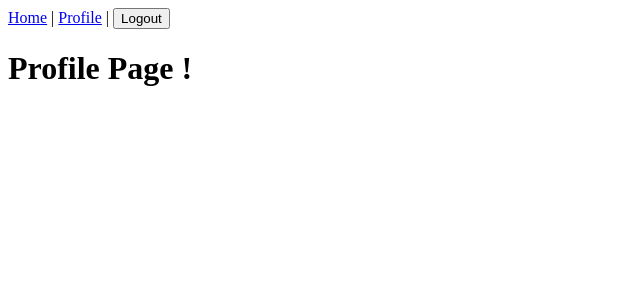
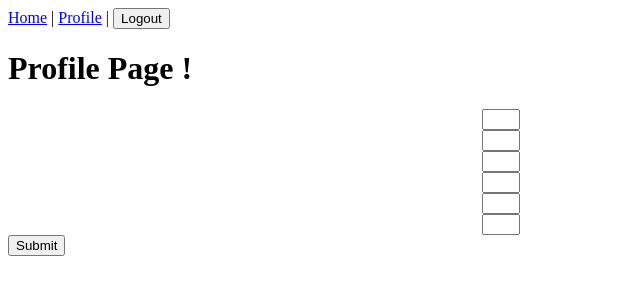
Before and after one commit to arkbootcamp/week11-web9-intermediateNext, a Next.js app: page /profile in a window 1280 px wide. Shown: the top 300 px of the page, without its empty margins (0-640 px from the left). Built offline with nearby package versions, Linux system fonts and the light colour scheme.

Commit message:
handle input pin

```diff
--- a/pages/profile/index.js
+++ b/pages/profile/index.js
@@ -1,11 +1,98 @@
+import { useState } from "react";
 import Layout from "../../components/Layout";
 import Navbar from "../../components/module/Navbar";
 
+const inputStyle = {
+  width: "30px",
+};
+
+const inputContainer = {
+  width: "25%",
+  margin: "auto",
+};
+
 export default function Profile() {
+  const [pin, setPin] = useState({});
+
+  const changeText = (event) => {
+    if (event.target.value) {
+      const nextSibling = document.querySelector(
+        `input[name='${parseInt(event.target.name, 10) + 1}']`
+      );
+
+      if (nextSibling !== null) {
+        nextSibling.focus();
+      }
+    }
+
+    setPin({ ...pin, [`pin${event.target.name}`]: event.target.value });
+  };
+
+  const handleSubmit = () => {
+    const allPin =
+      pin.pin1 + pin.pin2 + pin.pin3 + pin.pin4 + pin.pin5 + pin.pin6;
+    console.log(allPin);
+  };
+
   return (
     <Layout title="Profile">
       <Navbar />
       <h1>Profile Page !</h1>
+      <div className="container">
+        <div style={inputContainer}>
+          <div className="row">
+            <div className="col-2">
+              <input
+                style={inputStyle}
+                maxLength="1"
+                onChange={(event) => changeText(event)}
+                name="1"
+              />
+            </div>
+            <div className="col-2">
+              <input
+                style={inputStyle}
+                maxLength="1"
+                onChange={(event) => changeText(event)}
+                name="2"
+              />
+            </div>
+            <div className="col-2">
+              <input
+                style={inputStyle}
+                maxLength="1"
+                onChange={(event) => changeText(event)}
+                name="3"
+              />
+            </div>
+            <div className="col-2">
+              <input
+                style={inputStyle}
+                maxLength="1"
+                onChange={(event) => changeText(event)}
+                name="4"
+              />
+            </div>
+            <div className="col-2">
+              <input
+                style={inputStyle}
+                maxLength="1"
+                onChange={(event) => changeText(event)}
+                name="5"
+              />
+            </div>
+            <div className="col-2">
+              <input
+                style={inputStyle}
+                maxLength="1"
+                onChange={(event) => changeText(event)}
+                name="6"
+              />
+            </div>
+          </div>
+        </div>
+      </div>
+      <button onClick={handleSubmit}>Submit</button>
     </Layout>
   );
 }
```
